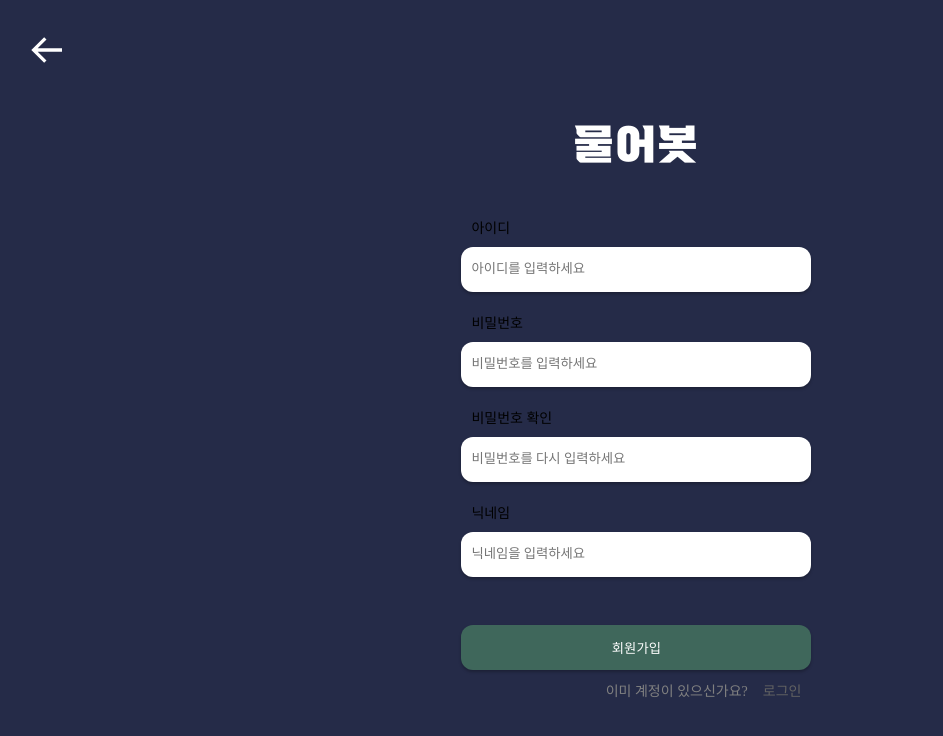
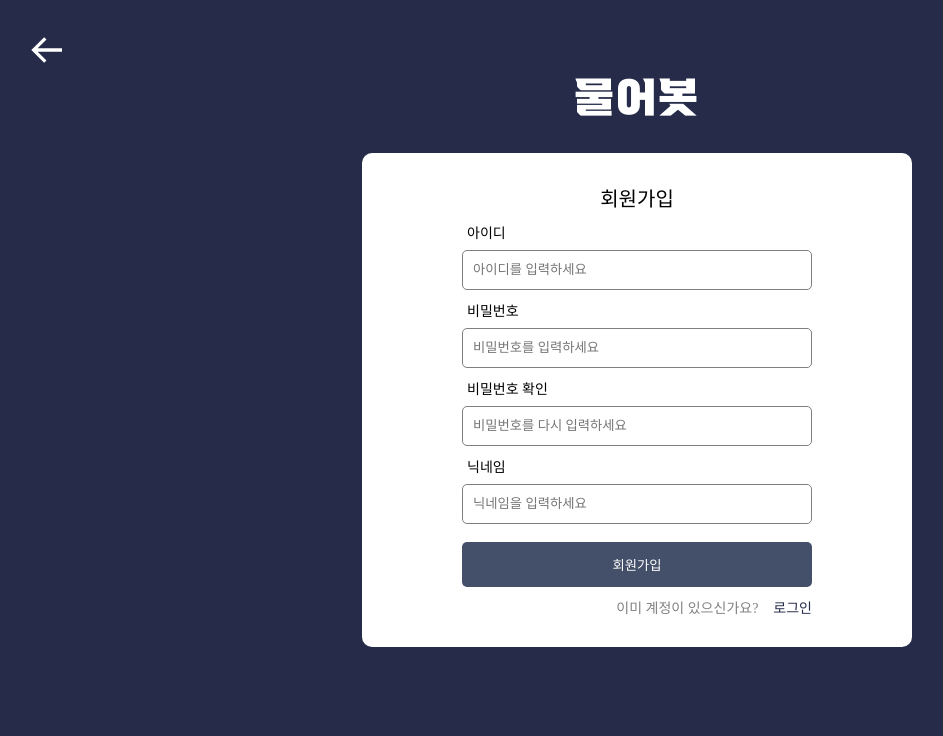
Before and after one commit to hanseongbugi/MURERbot, a React (Create React App) app in the folder murerbot/: page /signup in a window 1280 px wide. Shown: the top 736 px of the page, without its empty margins (3-946 px from the left). Built offline with nearby package versions, Linux system fonts and the light colour scheme; a web font is replaced by a local one.

Commit message:
Intro, Login, SignUp 임시 완성

```diff
--- a/murerbot/src/components/Intro.js
+++ b/murerbot/src/components/Intro.js
@@ -12,15 +12,15 @@ const Intro=()=>{
         '물어봇은\n리뷰 기반 챗봇 서비스 입니다',
         1000,
         '',
-        100,
+        300,
         '궁금했던 상품의\n상세 정보와 리뷰 요약을 제공합니다',
         1000,
         '',
-        100,
+        300,
         '간단한 질문으로\n추천 상품을 얻어보세요',
         1000,
         '',
-        100
+        300
       ]
     const loginClick=(e)=>{
         e.preventDefault();
@@ -46,6 +46,7 @@ const Intro=()=>{
                         <div className='intro_comment_box'>
                             <TypeAnimation
                             sequence={introTypeText}
+                            omitDeletionAnimation={true}
                             wrapper="div"
                             speed={25}
                             className='intro_comment'
--- a/murerbot/src/components/SignUp.js
+++ b/murerbot/src/components/SignUp.js
@@ -158,11 +158,14 @@ const SignUp = ()=>{
             <BiArrowBack className='back_button' color='white' size={40} onClick={(e)=>onClickBack(e)}></BiArrowBack>
         </div>
         <div className="signup_page">
-            <div className="signup_div">
             <div className="signup_title_div">
                 <h1 onClick={(e)=>onClickBack(e)}>물어봇</h1>
             </div>
-                <form onSubmit={handleSubmit}>
+            <div className="signup_div">
+                <div className='signup_comment'>
+                    <div>회원가입</div>
+                </div>
+                    <form className="signup_form" onSubmit={handleSubmit}>
                     <div className="signup_label_div">
                         <label htmlFor='input_id'>아이디</label>
                         </div><br/>
--- a/murerbot/src/css/intro.css
+++ b/murerbot/src/css/intro.css
@@ -62,6 +62,8 @@ body {
     color: white;
     font-size: 38px;
 }
+
+
 .intro_button{
     display: flex;
     flex-direction: row;
--- a/murerbot/src/css/login.css
+++ b/murerbot/src/css/login.css
@@ -143,16 +143,14 @@ textarea:active {
     display:flex;
     justify-content: flex-end;
     align-items: center;
-    margin: 0;
-    margin-top: 8px;
-    margin-bottom: 30px;
+    margin: 10px 0 30px 0;
 }
 
 .goto_signup {
     text-decoration: none;
     font-size: 14px;
-    color: #626262;
+    color: #252B48;
 }
 .goto_signup:hover{
-    color:#3F675B;
+    color:#3f497b;
 }
--- a/murerbot/src/css/signup.css
+++ b/murerbot/src/css/signup.css
@@ -15,18 +15,30 @@ body {
     padding-left:10px;
     color: red;
 }
+.signup_comment{
+    display: flex;
+    justify-content: center;
+    align-items: center;
+}
+.signup_comment div{
+    margin-top: 30px;
+    font-size: 20px;
+}
 .signup_div{
+    width:550px;
+    display: flex;
+    flex-direction: column;
+    align-items: center;
+    background-color: white;
+    border-radius: 10px;
+}
+.signup_form{
     width:350px;
-    height:550px;
-    position:absolute;
-    top:50%;
-    left:48%;
-    margin: -310px 0 0 -150px;
 }
 .signup_label_div{
     float : left;
-    margin-top: 20px;
-    margin-left: 10px;
+    margin-top: 10px;
+    margin-left: 5px;
     color: inherit;
     text-decoration: none;
     font-size: 14px;
@@ -41,17 +53,22 @@ body {
     letter-spacing: 0.05em;
     font-family: "heavy";
     color:white;
+    margin:0 0 30px 0;
 }
 .signup_title_div h1:hover{
     cursor: pointer;
 }
+.signup_page{
+    display: flex;
+    flex-direction: column;
+    align-items: center;
+}
 .signup_input{
     width: 350px;
-    height: 45px;
-    border-radius: 12px;
-    border-style: none;
-    box-shadow: 0px 2px 3px rgba(0, 0, 0, 0.25);
-    margin-top: 10px;
+    height: 40px;
+    border-radius: 5px;
+    border : 0.5px solid gray;
+    margin-top: 8px;
     width:100%;
     padding-left: 10px;
 }
@@ -60,20 +77,21 @@ body {
     border-style: none;
     width: 100%;
     height: 45px;
-    border-radius: 12px;
+    border-radius: 5px;
     color: #ffffff;
-    background-color: #3F675B;
-    margin-top: 30px;
-    box-shadow: 0px 2px 3px rgba(0, 0, 0, 0.25);
-    cursor: pointer;
-
+    background-color: #445069;
 }
 .signup_button:hover{
-    background-color: #365E52;
+    background-color: #4d5a76;
+    cursor: pointer;
 }
 .goto_login_div{
+    width: 370px;
     margin-top: 10px;
-    float: right;
+    display: flex;
+    flex-direction: row;
+    justify-content: flex-end;
+    margin-bottom: 30px;
 }
 .goto_login_label{
     margin-right: 15px;
@@ -83,14 +101,13 @@ body {
     text-align: right;
 }
 .goto_login{
-    color: inherit;
     margin-right:10px;
     text-decoration: none;
     font-size: 14px;
     text-align: right;
-    color:#626262;
+    color:#252B48;
 }
 .goto_login:hover{
     text-decoration: none;
-    color: #365E52;
+    color: #3f497b;
 }
```
Lines whose indentation alone changed are shown as unchanged.
